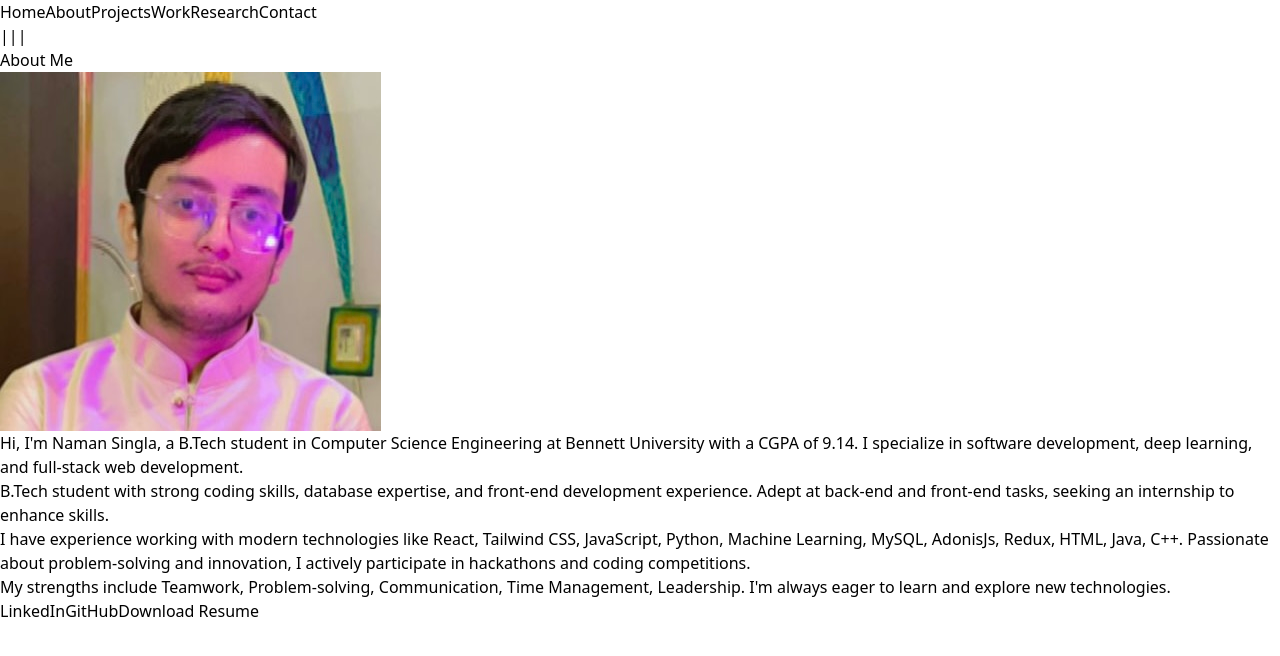
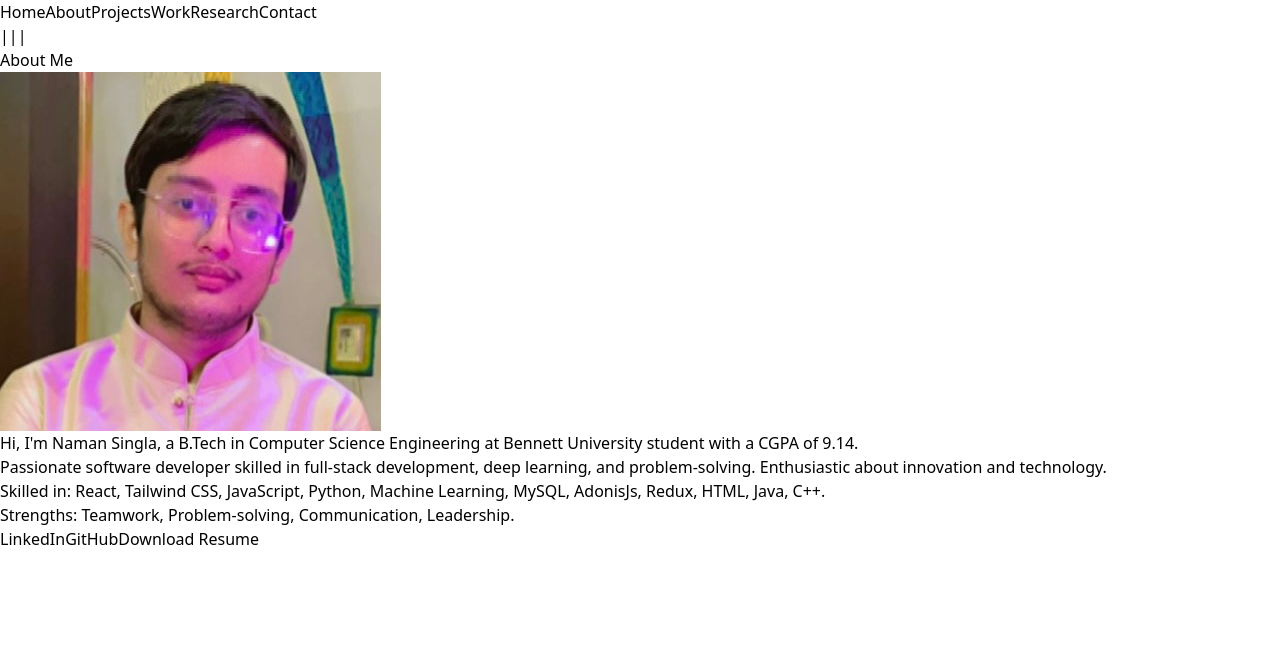
Before and after one commit to namansingla-coder/naman-blog, a React (Vite) app: page /about in a window 1280 px wide. Shown: the top 656 px of the page. Built offline with nearby package versions, Linux system fonts and the light colour scheme.

Commit message:
about section done

```diff
--- a/src/About.jsx
+++ b/src/About.jsx
@@ -2,8 +2,25 @@ import React from "react";
 import Header from "./header";
 import { Link } from "react-router-dom";
 import profile from "./images/profile.jpg";
-import { about } from "./data/about"; // assuming the about object is imported from aboutData.js
 import Naman_Singla from "./assets/Naman__Singla.pdf";
+
+const about = {
+  name: "Naman Singla",
+  education: "B.Tech in Computer Science Engineering at Bennett University",
+  cgpa: 9.14,
+  description:
+    "Passionate software developer skilled in full-stack development, deep learning, and problem-solving. Enthusiastic about innovation and technology.",
+  skills: [
+    "React", "Tailwind CSS", "JavaScript", "Python", "Machine Learning", "MySQL",
+    "AdonisJs", "Redux", "HTML", "Java", "C++"
+  ],
+  strengths: ["Teamwork", "Problem-solving", "Communication", "Leadership"],
+  links: {
+    linkedin: "https://linkedin.com/in/namansingla7642",
+    github: "https://github.com/namansingla-coder",
+  },
+};
+
 const About = () => {
   return (
     <>
@@ -11,28 +28,26 @@ const About = () => {
       <div className="flex justify-center items-center min-h-screen px-6 md:px-12 lg:px-20 bg-gray-100">
         <div className="bg-white p-8 shadow-lg rounded-lg max-w-4xl w-full text-center">
           <h2 className="text-4xl font-bold text-gray-800 mb-6">About Me</h2>
-          <div className="flex flex-col items-center gap-10">
+          <div className="flex flex-col items-center gap-6">
             <img
               src={profile}
-              alt={about.Name}
+              alt={about.name}
               className="w-40 h-40 md:w-52 md:h-52 rounded-full shadow-lg object-cover"
             />
-            <div className="text-gray-700 max-w-2xl">
-              <p className="mb-4 text-lg">
-                Hi, I'm <span className="font-semibold">{about.Name}</span>, a B.Tech student in Computer Science Engineering at <span className="font-semibold">{about.University}</span> with a CGPA of <span className="font-semibold">{about.CGPA}</span>. I specialize in software development, deep learning, and full-stack web development.
+            <div className="text-gray-700 max-w-2xl text-lg">
+              <p className="mb-2">
+                Hi, I'm <span className="font-semibold">{about.name}</span>, a {about.education} student with a CGPA of <span className="font-semibold">{about.cgpa}</span>.
               </p>
-              {about.Bio.map((bio, index) => (
-                <p key={index} className="mb-4 text-lg">{bio}</p>
-              ))}
-              <p className="mb-4 text-lg">
-                I have experience working with modern technologies like <span className="font-semibold">{about.Skills.Tech.join(", ")}</span>. Passionate about problem-solving and innovation, I actively participate in hackathons and coding competitions.
+              <p className="mb-2">{about.description}</p>
+              <p className="mb-2">
+                Skilled in: <span className="font-semibold">{about.skills.join(", ")}</span>.
               </p>
-              <p className="mb-4 text-lg">
-                My strengths include <span className="font-semibold">{about.Skills.Soft.join(", ")}</span>. I'm always eager to learn and explore new technologies.
+              <p className="mb-4">
+                Strengths: <span className="font-semibold">{about.strengths.join(", ")}</span>.
               </p>
               <div className="flex justify-center gap-4 mt-4">
                 <Link
-                  to={about.SocialLinks.LinkedIn}
+                  to={about.links.linkedin}
                   className="bg-blue-600 text-white px-4 py-2 rounded-lg shadow-md hover:bg-blue-700"
                   target="_blank"
                   rel="noopener noreferrer"
@@ -40,7 +55,7 @@ const About = () => {
                   LinkedIn
                 </Link>
                 <Link
-                  to={about.SocialLinks.GitHub}
+                  to={about.links.github}
                   className="bg-gray-800 text-white px-4 py-2 rounded-lg shadow-md hover:bg-gray-900"
                   target="_blank"
                   rel="noopener noreferrer"
```
